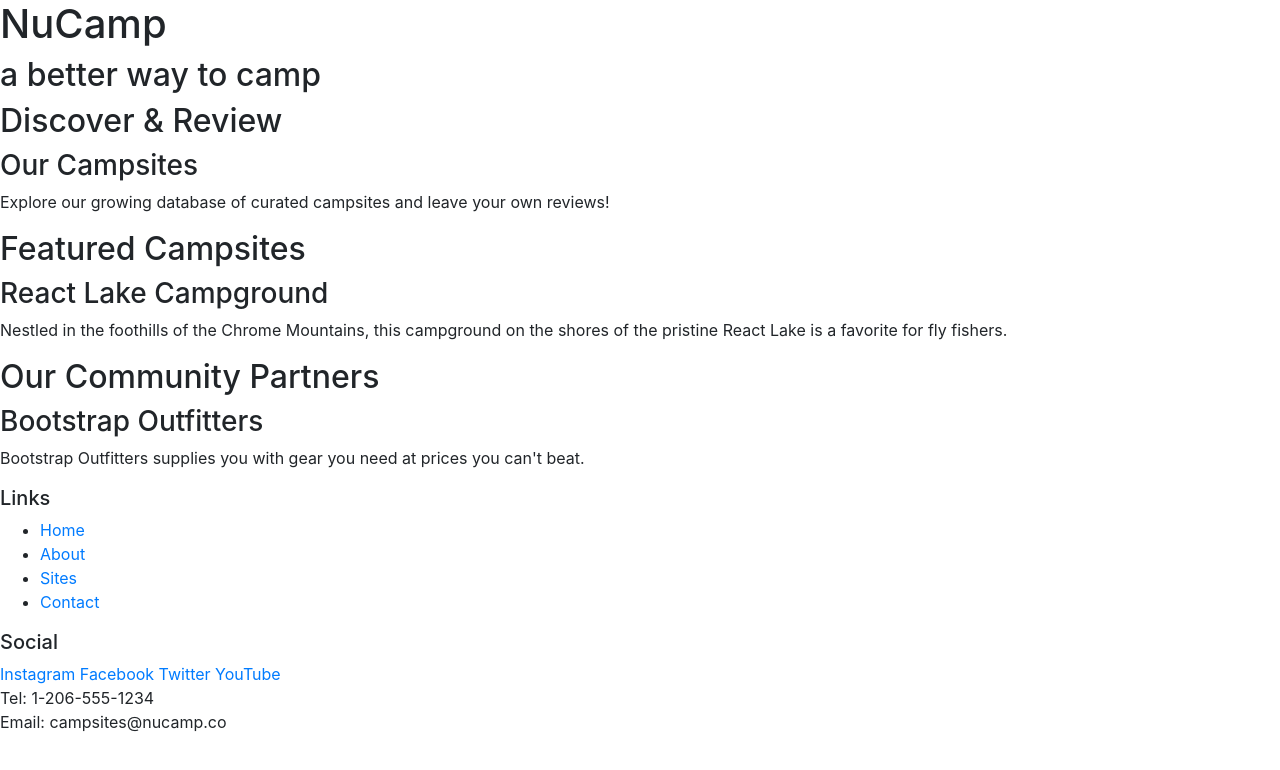
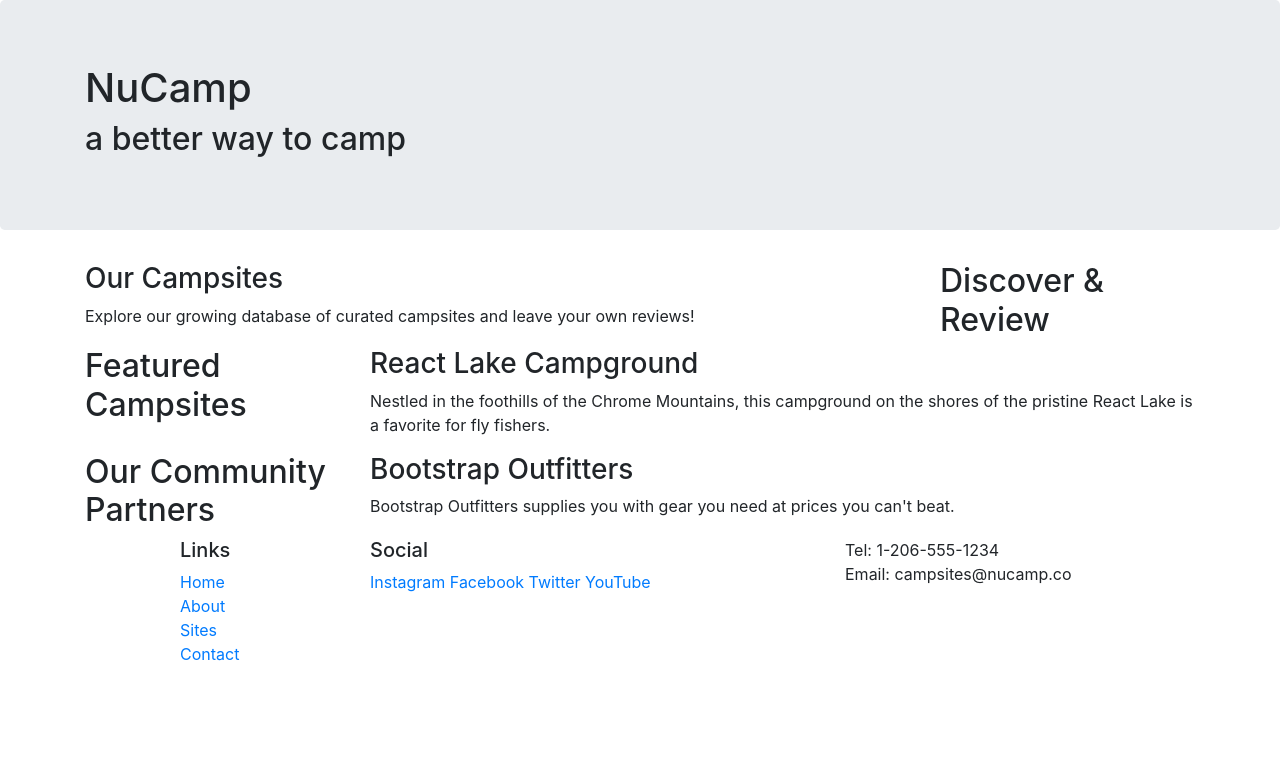
Before and after one commit to yipmanyee/nucamp-bootstrap, a website: page index.html in a window 1280 px wide. Drawn offline with nearby package versions, Linux system fonts and the light colour scheme.

Commit message:
Bootstrap Grid

```diff
--- a/index.html
+++ b/index.html
@@ -14,51 +14,76 @@
 
 <body>
 
-    <header>
+    <header class="jumbotron">
         <div>
+            <div class="container">
+                <div class="row">
+                    <div class="col">
                         <h1>NuCamp</h1>
                         <h2>a better way to camp</h2>
                     </div>
+                </div>
+            </div>
+
+        </div>
     </header>
 
-    <div>
+    <div class="container">
+        <div class="row">
+            <div class="col-sm-4 order-sm-last col-md-3">
                 <h2>Discover & Review</h2>
+            </div>
+            <div class="col">
             <h3>Our Campsites</h3>
             <p>Explore our growing database of curated campsites and leave your own reviews!</p>
         </div>
+    </div>
 
-    <div>
+    <div class="row">
+        <div class="col-sm4 col-md-3">
             <h2>Featured Campsites</h2>
+        </div>
+        <div class="col">
             <h3>React Lake Campground</h3>
             <p>Nestled in the foothills of the Chrome Mountains, this campground on the shores of the pristine React Lake is a favorite for fly fishers.</p>
         </div>
+    </div>
 
-    <div>
+    <div class="row">
+        <div class="col-sm-4 order-sm-lasst col-md-3">
             <h2>Our Community Partners</h2>
+        </div>
+        <div class="col">
             <h3>Bootstrap Outfitters</h3>
             <p>Bootstrap Outfitters supplies you with gear you need at prices you can't beat.</p>
             </div>
+        </div>
+    </div>
 
     <footer>
-        <div>
+        <div class="container">
+            <div class="row">
+                <div class="col-4 col-sm-2 offset-1">
                     <h5>Links</h5>
-            <ul>
+                    <ul class="list-unstyled">
                         <li><a href="#">Home</a></li>
                         <li><a href="#">About</a></li>
                         <li><a href="#">Sites</a></li>
                         <li><a href="#">Contact</a></li>
                     </ul>
                 </div>
-        <div>
+                <div class="col-6 col-sm-5">
                     <h5>Social</h5>
                     <a href="http://instagram.com/">Instagram</a>
                     <a href="http://facebook.com/">Facebook</a>
                     <a href="http://twitter.com/">Twitter</a>
                     <a href="http://youtube.com/">YouTube</a>
                 </div>
-        <div>
+                <div class="col-sm-4">
                     Tel: 1-206-555-1234<br />
                     Email: campsites@nucamp.co
+                </div>
+             </div>
         </div>
     </footer>
  <!-- jQuery must come first, then Popper.js, then the Bootstrap JavaScript plugins.-->
```
Lines whose indentation alone changed are shown as unchanged.
